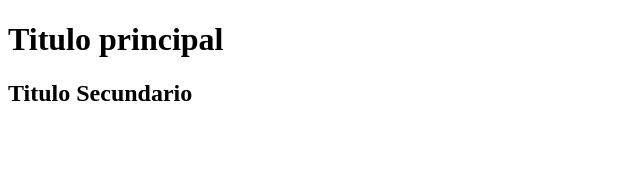
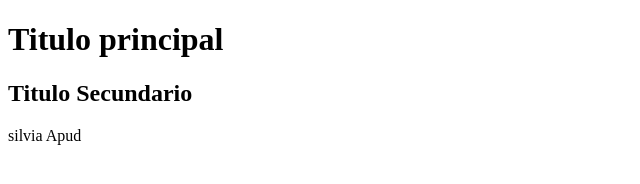
Before and after one commit to franconahuel20/test_i3, a plain HTML site: page index.html in a window 1280 px wide. Shown: the full height of the page, 0-640 px from the left. Drawn offline with Linux system fonts and the light colour scheme.

Commit message:
Incorporacion nombre

```diff
--- a/index.html
+++ b/index.html
@@ -9,5 +9,6 @@
 <body>
     <h1>Titulo principal</h1>
     <h2>Titulo Secundario</h2>
+    <p>silvia Apud</p>
 </body>
 </html>
```
